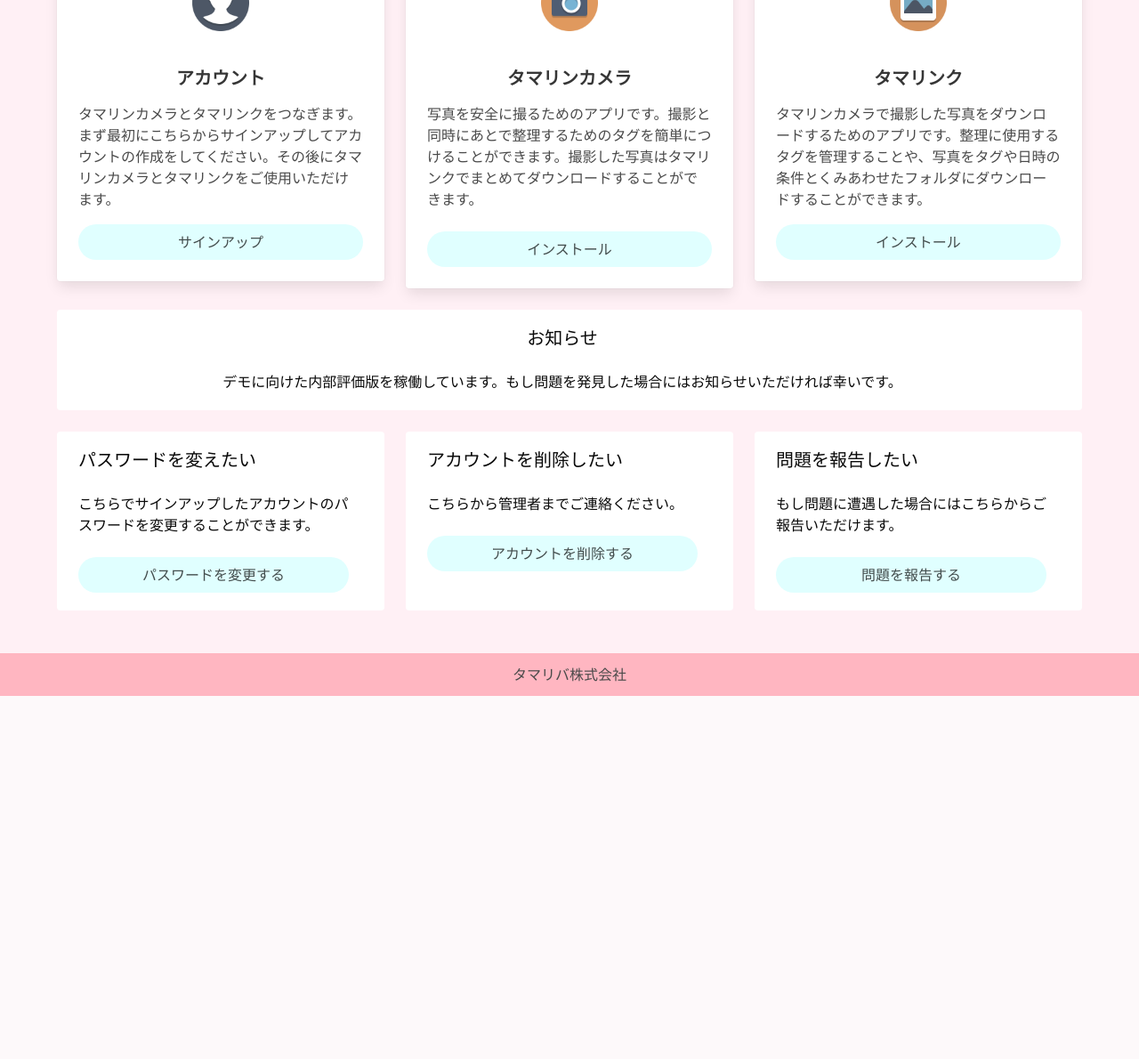
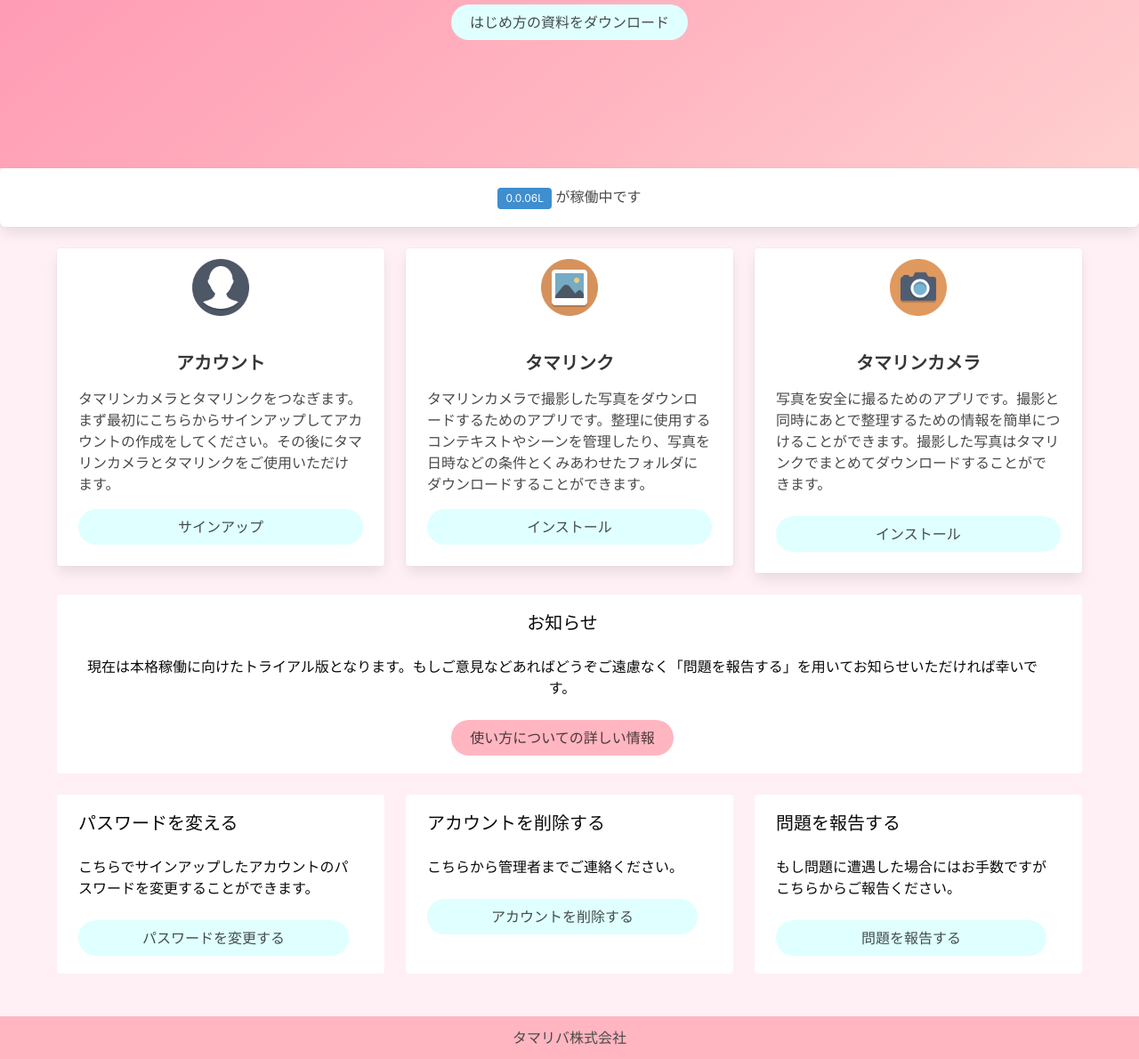
Before and after one commit to fujii-kenichi/tamarin, a Django app: page /connector/ in a window 1280 px wide. Shown: the part 630-1820 px from the top of the page at 89% size. Before the commit the page ends 1412 px from the top, so only its background shows below. Run offline with Django 3.2, Linux system fonts and the light colour scheme.

Commit message:
ドキュメントを追加

```diff
--- a/connector/templates/index.html
+++ b/connector/templates/index.html
@@ -28,12 +28,16 @@
     <header class="hero is-primary is-medium is-bold">
         <div class="hero-body">
             <div class="container has-text-centered">
-                <h1 class="title py-4">
+                <h1 class="title py-6">
                     タマリンへようこそ
                 </h1>
                 <h2 class="subtitle">
                     さまざまな業務の中で必要とされる写真を、<b>安全に撮影して簡単に整理する</b>ために生まれました
                 </h2>
+                <div>
+                    <img src="{% static 'material/tamarin-intro.gif' %}">
+                </div>
+                <a class="button is-rounded is-success" href="{% static 'material/tamarin-start.pdf' %}">はじめ方の資料をダウンロード</a>
             </div>
         </div>
     </header>
@@ -43,10 +47,6 @@
         </p>
     </div>
     <main class="container">
-        <div class="intro column is-8 is-offset-2 has-text-centered">
-            <h2 class="title">お気軽にお試しください</h2>
-            <a class="button is-rounded is-primary is-small" href="manual">さらに詳しく</a>
-        </div>
         <div class="columns features">
             <div class="column is-4">
                 <div class="card is-shady">
@@ -68,15 +68,15 @@
                 <div class="card is-shady">
                     <div class="card-image has-text-centered">
                         <figure class="image is-64x64 is-inline-block m-3">
-                            <img class="" src="{% static 'image/camera-app-icon192x192.png' %}" alt="">
+                            <img class="" src="{% static 'image/link-app-icon192x192.png' %}" alt="">
                         </figure>
                     </div>
                     <div class="card-content">
                         <div class="content">
-                            <h4 class="has-text-centered">タマリンカメラ</h4>
-                            <p>写真を安全に撮るためのアプリです。撮影と同時にあとで整理するためのタグを簡単につけることができます。撮影した写真はタマリンクでまとめてダウンロードすることができます。</p>
+                            <h4 class="has-text-centered">タマリンク</h4>
+                            <p>タマリンカメラで撮影した写真をダウンロードするためのアプリです。整理に使用するコンテキストやシーンを管理したり、写真を日時などの条件とくみあわせたフォルダにダウンロードすることができます。</p>
+                            <a id="link" class="button is-success is-rounded is-fullwidth" href="../../link/link-app.html">インストール</a>
                         </div>
-                        <a id="camera" class="button is-success is-rounded is-fullwidth" href="../../camera/camera-app.html">インストール</a>
                     </div>
                 </div>
             </div>
@@ -84,15 +84,15 @@
                 <div class="card is-shady">
                     <div class="card-image has-text-centered">
                         <figure class="image is-64x64 is-inline-block m-3">
-                            <img class="" src="{% static 'image/link-app-icon192x192.png' %}" alt="">
+                            <img class="" src="{% static 'image/camera-app-icon192x192.png' %}" alt="">
                         </figure>
                     </div>
                     <div class="card-content">
                         <div class="content">
-                            <h4 class="has-text-centered">タマリンク</h4>
-                            <p>タマリンカメラで撮影した写真をダウンロードするためのアプリです。整理に使用するタグを管理することや、写真をタグや日時の条件とくみあわせたフォルダにダウンロードすることができます。</p>
-                            <a id="link" class="button is-success is-rounded is-fullwidth" href="../../link/link-app.html">インストール</a>
+                            <h4 class="has-text-centered">タマリンカメラ</h4>
+                            <p>写真を安全に撮るためのアプリです。撮影と同時にあとで整理するための情報を簡単につけることができます。撮影した写真はタマリンクでまとめてダウンロードすることができます。</p>
                         </div>
+                        <a id="camera" class="button is-success is-rounded is-fullwidth" href="../../camera/camera-app.html">インストール</a>
                     </div>
                 </div>
             </div>
@@ -103,30 +103,31 @@
                     <article class="tile is-child notification is-white has-text-centered is-shady">
                         <p class="subtitle">お知らせ</p>
                         <p class="content">
-                            デモに向けた内部評価版を稼働しています。もし問題を発見した場合にはお知らせいただければ幸いです。
+                            現在は本格稼働に向けたトライアル版となります。もしご意見などあればどうぞご遠慮なく「問題を報告する」を用いてお知らせいただければ幸いです。
                         </p>
+                        <a class="button is-rounded is-primary" href="manual">使い方についての詳しい情報</a>
                     </article>
                 </div>
             </div>
             <div class="tile is-ancestor">
                 <div class="tile is-parent">
                     <article class="tile is-child notification is-white">
-                        <p class="subtitle">パスワードを変えたい</p>
+                        <p class="subtitle">パスワードを変える</p>
                         <p class="content">こちらでサインアップしたアカウントのパスワードを変更することができます。</p>
                         <a class="button is-success is-rounded is-fullwidth" href="password-change/">パスワードを変更する</a>
                     </article>
                 </div>
                 <div class="tile is-parent">
                     <article class="tile is-child notification is-white">
-                        <p class="subtitle">アカウントを削除したい</p>
+                        <p class="subtitle">アカウントを削除する</p>
                         <p class="content">こちらから管理者までご連絡ください。</p>
                         <a class="button is-success is-rounded is-fullwidth" href="{{FEEDBACK_URL}}">アカウントを削除する</a>
                     </article>
                 </div>
                 <div class="tile is-parent">
                     <article class="tile is-child notification is-white">
-                        <p class="subtitle">問題を報告したい</p>
-                        <p class="content">もし問題に遭遇した場合にはこちらからご報告いただけます。</p>
+                        <p class="subtitle">問題を報告する</p>
+                        <p class="content">もし問題に遭遇した場合にはお手数ですがこちらからご報告ください。</p>
                         <a class="button is-success is-rounded is-fullwidth" href="{{FEEDBACK_URL}}">問題を報告する</a>
                     </article>
                 </div>
--- a/connector/templates/manual.html
+++ b/connector/templates/manual.html
@@ -61,7 +61,7 @@
                 <li>写真をダウンロードするフォルダは原則として"マイピクチャ"フォルダをご使用ください。</li>
                 <li>複数台のPCでご使用いただくことも可能ですが、いずれかのPCでダウンロードしたら写真はタマリンのサーバからは削除されることにご注意ください。</li>
                 <li>写真を長期間(1ヶ月以上)ダウンロードしない場合には、管理側で強制的に削除する場合がありますのでご注意ください。</li>
-                <li>ダウンロード機能を用いず、タグの変更や現在タマリンのサーバに保存されている写真の状況の確認だけであれば、MacあるいはiPadもご利用いただけます。最新版のSafariをご使用下さい。</li>
+                <li>ダウンロード機能を用いず、コンテキスト・シーンの変更や現在タマリンのサーバに保存されている写真の状況の確認だけであれば、MacあるいはiPadもご利用いただけます。最新版のSafariをご使用下さい。</li>
             </ul>
             <h4>保存するたびにブラウザの確認ダイアログが2回ほど表示される</h4>
             <p>申し訳ありませんがEdge(Chrome)における現時点での制約事項になります。毎回「許可する」を選択して処理を続行してください。</p>
```
Also changed, not shown: 2 other files.
